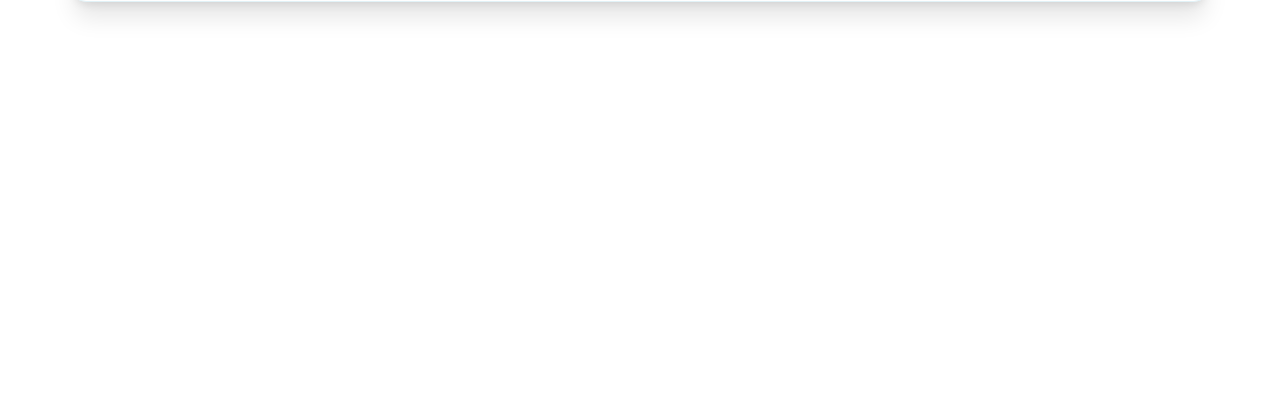
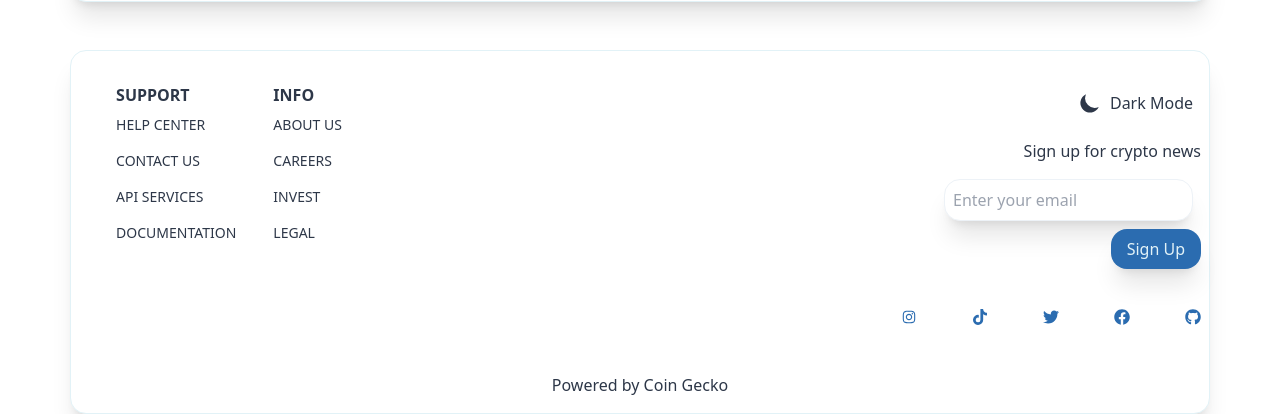
Before and after one commit to JustAlex-WebDev/Crypto-App, a React (Create React App) app: page / in a window 1280 px wide. Shown: the part 389-803 px from the top of the page. Built offline with nearby package versions, Linux system fonts and the light colour scheme; no server answers.

Commit message:
Added and fully styled the Footer Component

```diff
--- a/src/App.js
+++ b/src/App.js
@@ -8,6 +8,7 @@
 import Account from "./routes/Account";
 import CoinPage from "./routes/CoinPage";
 import axios from "axios";
+import Footer from "./components/Footer";
 
 function App() {
   const [coins, setCoins] = useState([]);
@@ -34,6 +35,7 @@
           <Route path=":coinId" />
         </Route>
       </Routes>
+      <Footer />
     </ThemeProvider>
   );
 }
--- /dev/null
+++ b/src/components/Footer.jsx
@@ -0,0 +1,67 @@
+import React from "react";
+import ThemeToggle from "./ThemeToggle";
+import { AiOutlineInstagram } from "react-icons/ai";
+import { FaFacebook, FaTwitter, FaTiktok, FaGithub } from "react-icons/fa";
+
+const Footer = () => {
+  return (
+    <div className="rounded-div mt-8 pt-8 text-primary">
+      <div className="grid md:grid-cols-2">
+        <div className="flex justify-evenly w-full md:max-w-[300px] uppercase">
+          <div>
+            <h2 className="font-bold">Support</h2>
+            <ul>
+              <li className="text-sm py-2">Help Center</li>
+              <li className="text-sm py-2">Contact Us</li>
+              <li className="text-sm py-2">API Services</li>
+              <li className="text-sm py-2">Documentation</li>
+            </ul>
+          </div>
+          <div>
+            <h2 className="font-bold">Info</h2>
+            <ul>
+              <li className="text-sm py-2">About Us</li>
+              <li className="text-sm py-2">Careers</li>
+              <li className="text-sm py-2">Invest</li>
+              <li className="text-sm py-2">Legal</li>
+            </ul>
+          </div>
+        </div>
+        <div className="text-right">
+          <div className="w-full flex justify-end">
+            <div className="w-full md:w-[300px] py-4 relative">
+              <div className="flex justify-center md:justify-end py-4 md:py-0 md:pb-4 mt-[-1rem]">
+                <ThemeToggle />
+              </div>
+              <p className="text-center md:text-right">
+                Sign up for crypto news
+              </p>
+              <div className="py-4">
+                <form>
+                  <input
+                    className="bg-primary border border-input p-2 mr-2 w-full shadow-xl rounded-2xl md:w-auto"
+                    type="email"
+                    placeholder="Enter your email"
+                  />
+                  <button className="bg-button text-btnText px-4 p-2 w-full rounded-2xl shadow-xl hover:shadow-2xl md:w-auto my-2 font-medium">
+                    Sign Up
+                  </button>
+                </form>
+              </div>
+              <div className="flex py-4 justify-between text-accent">
+                <AiOutlineInstagram />
+                <FaTiktok />
+                <FaTwitter />
+                <FaFacebook />
+                <FaGithub />
+              </div>
+            </div>
+          </div>
+        </div>
+      </div>
+      <p className="text-center py-4">Powered by Coin Gecko</p>
+    </div>
+  );
+};
+
+export default Footer;
```
